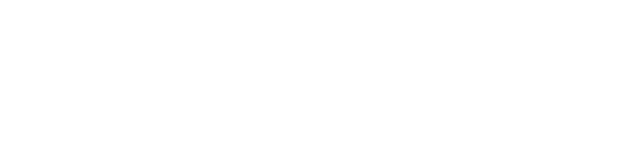
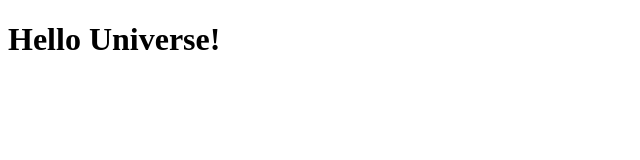
Before and after one commit to PriyangaV/git_test, a plain HTML site: page index.html in a window 1280 px wide. Shown: the whole page, without its empty margins (0-640 px from the left). Drawn offline with Linux system fonts and the light colour scheme.

Commit message:
Added h1 tag

```diff
--- a/index.html
+++ b/index.html
@@ -6,5 +6,7 @@
     <meta http-equiv="X-UA-Compatible" content="ie=edge" />
     <title>Git Test</title>
   </head>
-  <body></body>
+  <body>
+    <h1>Hello Universe!</h1>
+  </body>
 </html>
```
